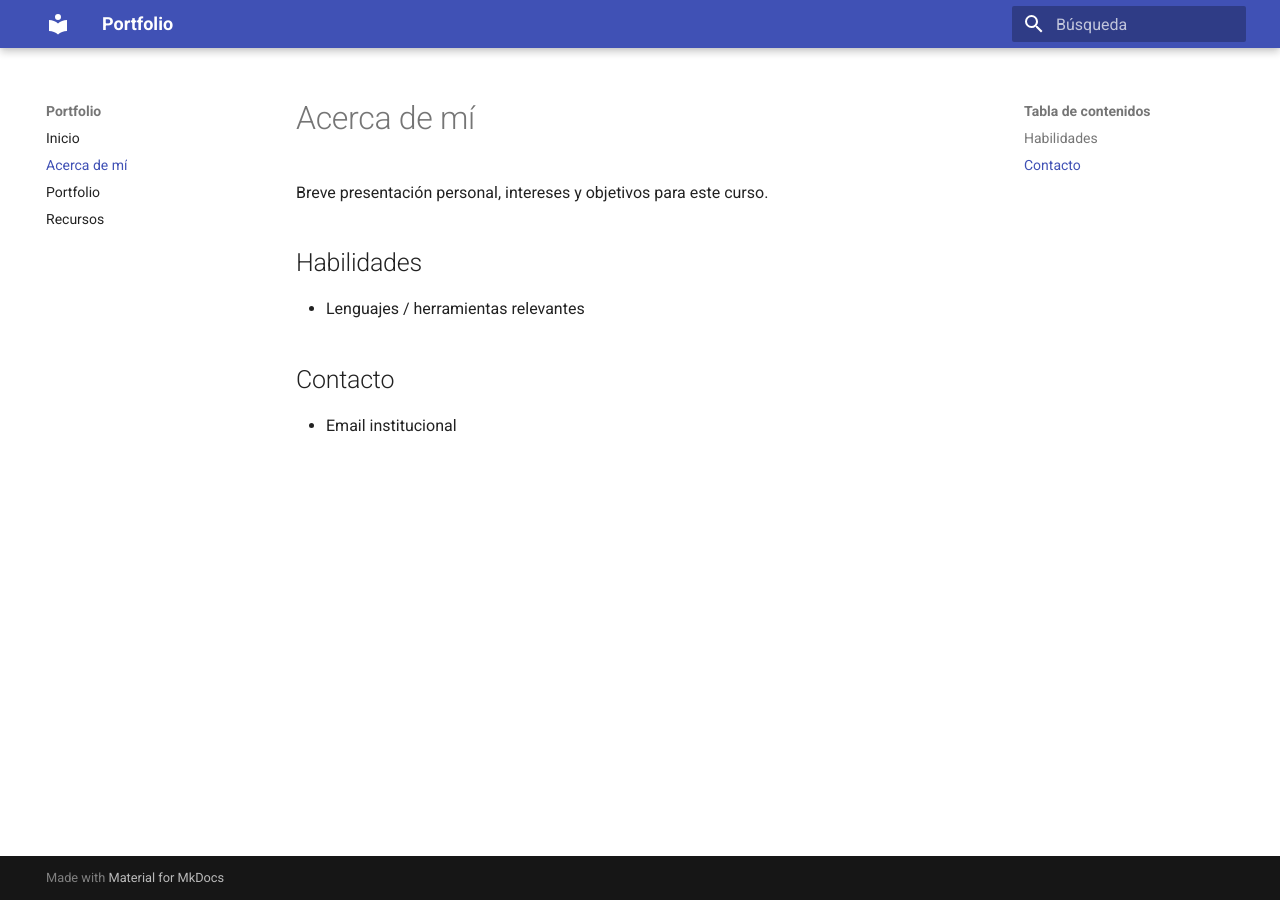
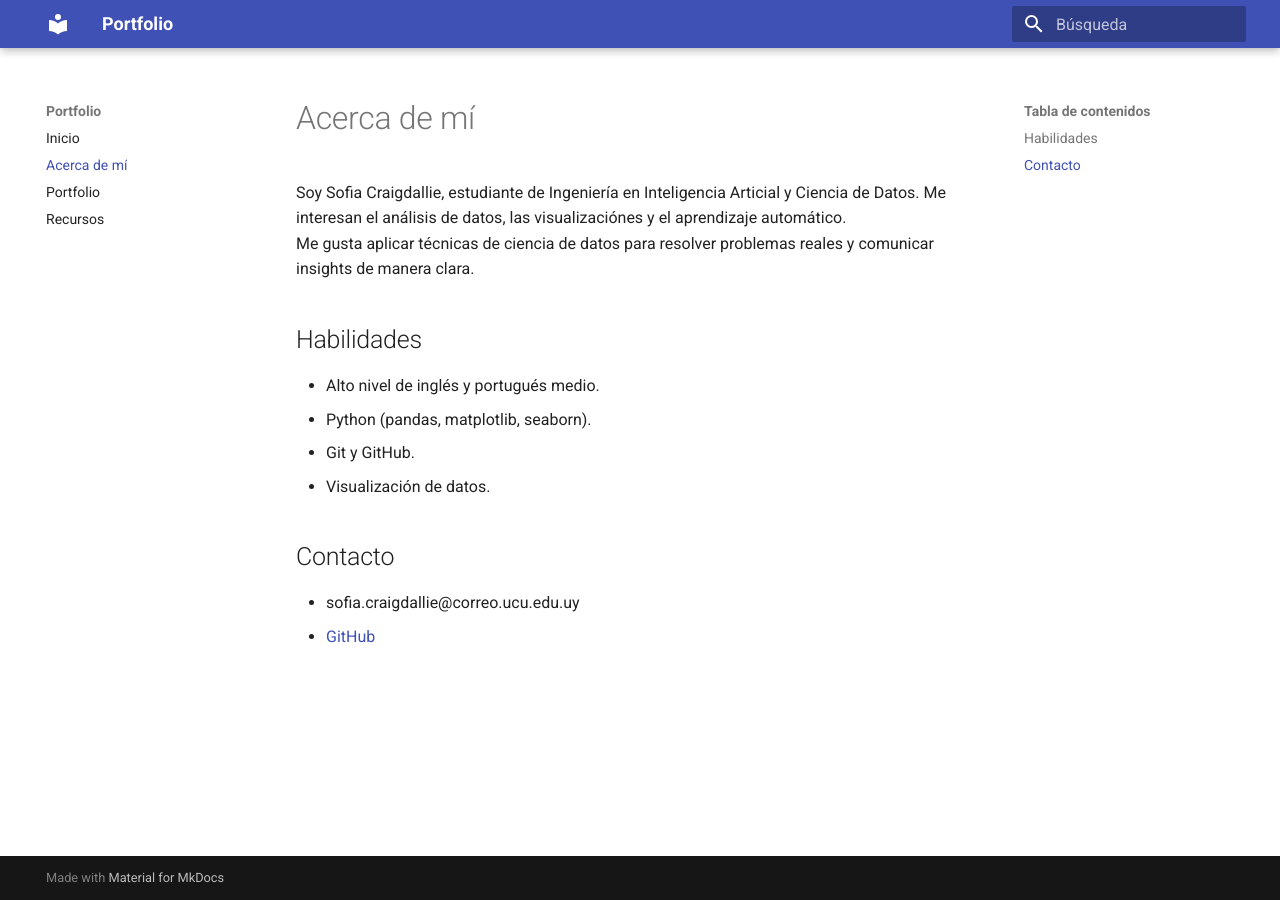
Before and after one commit to SofiaCraigdallie/portfolio, an MkDocs documentation site: the page built from docs/acerca.md, in a window 1280 px wide. Built offline with MkDocs 1.6.1 and Material for MkDocs 9.7.7, drawn with Linux system fonts in a browser that asks for light colours.

Commit message:
Update acerca.md

```diff
--- a/docs/acerca.md
+++ b/docs/acerca.md
@@ -4,11 +4,16 @@ date: 2025-01-01
 ---
 
 # Acerca de mí
+Soy Sofia Craigdallie, estudiante de Ingeniería en Inteligencia Articial y Ciencia de Datos. Me interesan el análisis de datos, las visualizaciónes y el aprendizaje automático.
+Me gusta aplicar técnicas de ciencia de datos para resolver problemas reales y comunicar insights de manera clara.
 
-Breve presentación personal, intereses y objetivos para este curso.
 
 ## Habilidades
-- Lenguajes / herramientas relevantes
+- Alto nivel de inglés y portugués medio.
+- Python (pandas, matplotlib, seaborn).
+- Git y GitHub.
+- Visualización de datos.
 
 ## Contacto
-- Email institucional
+- sofia.craigdallie@correo.ucu.edu.uy
+- [GitHub](https://github.com/SofiaCraigdallie)
```
